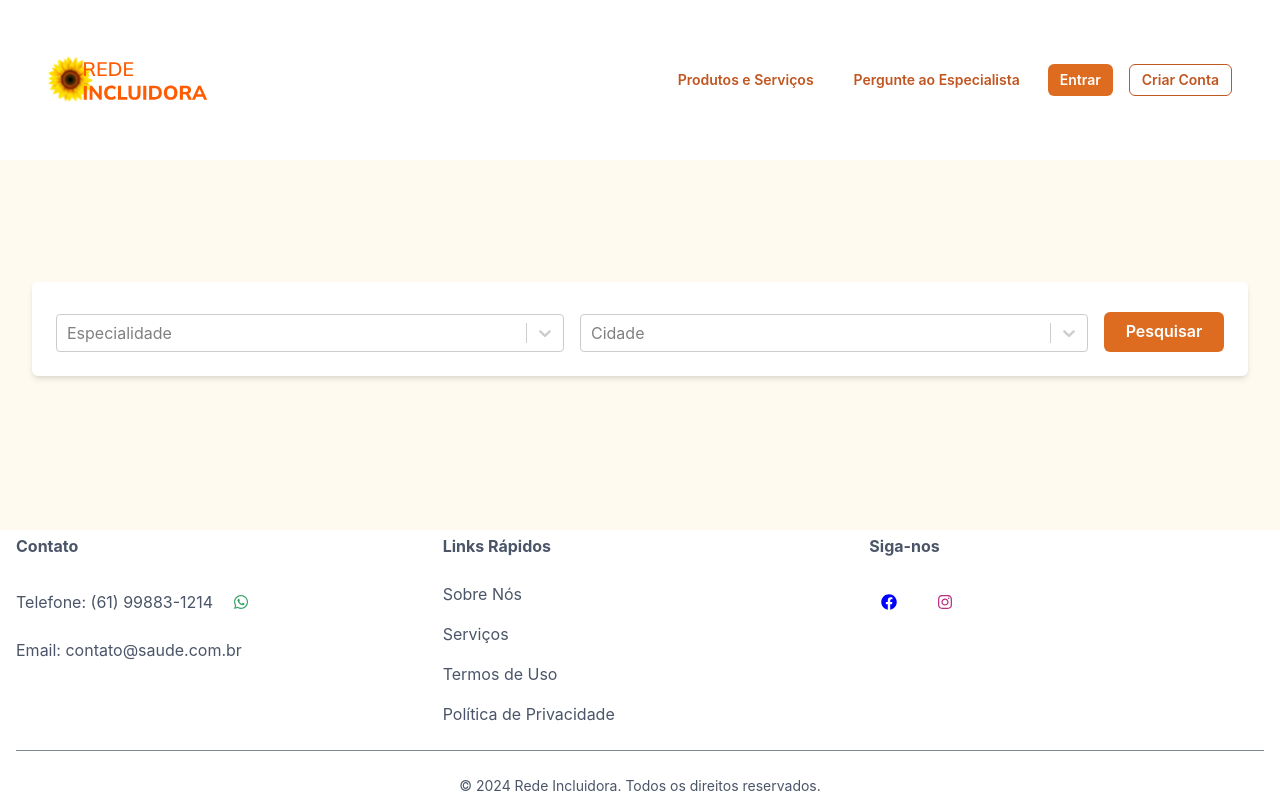
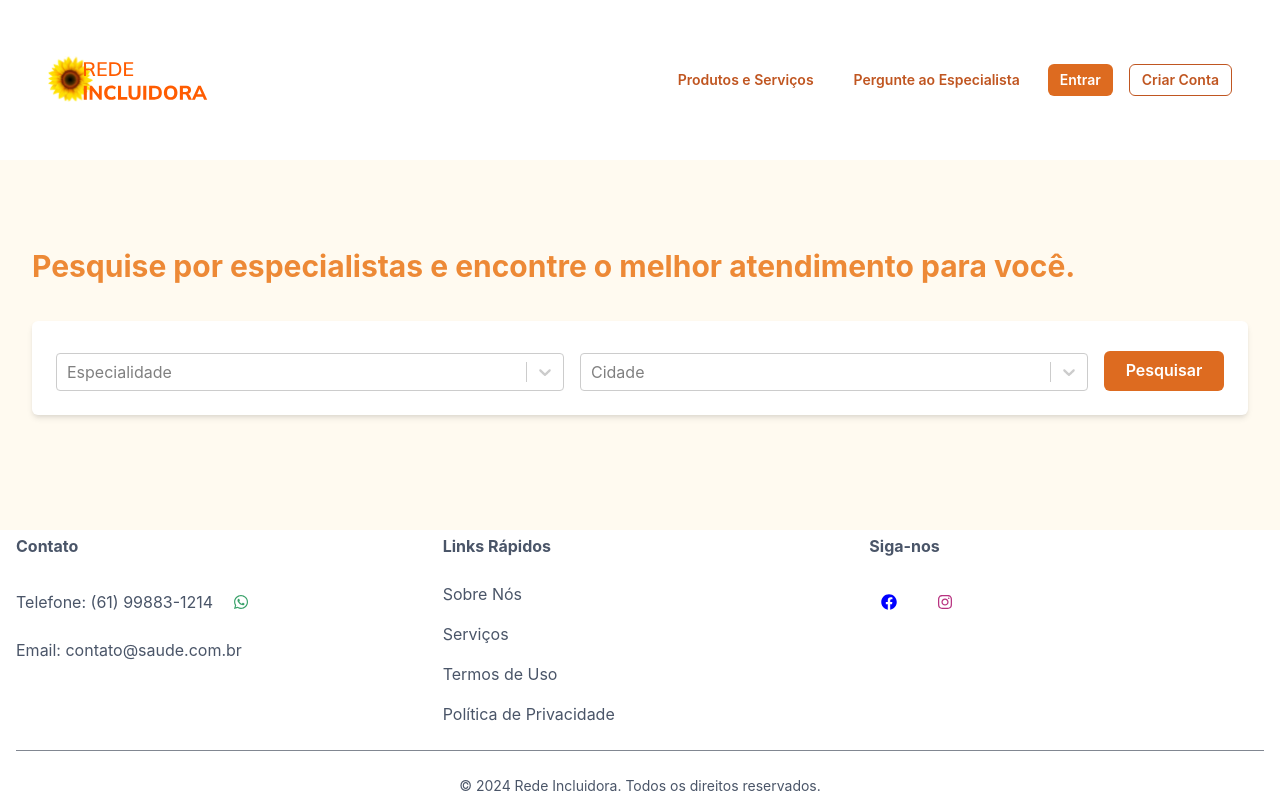
Before and after one commit to turque/rede-incluidora, a Next.js app in the folder frontend/: page / in a window 1280 px wide. Built offline with nearby package versions, Linux system fonts and the light colour scheme; no server answers.

Commit message:
Ajustes na página principal

```diff
--- a/frontend/app/(pesquisa)/page.tsx
+++ b/frontend/app/(pesquisa)/page.tsx
@@ -1,10 +1,15 @@
-import { Box, Container, Text } from '@chakra-ui/react';
+import { Box, Container, Text, Flex } from '@chakra-ui/react';
 import SearchBar from '@/components/SearchBar';;
 
 export default function Home() {
   return (
     <Container maxW="container.xl" py={8}>
       <Box as="main">
+      {/* <Flex maxW="300px"> */}
+        <Text fontSize="3xl" color="orange.400" textAlign="left" mb={8} fontWeight="bold" lineClamp="2">
+          Pesquise por especialistas e encontre o melhor atendimento para você.
+        </Text>
+        {/* </Flex> */}
         <SearchBar />
       </Box>
     </Container>
```
